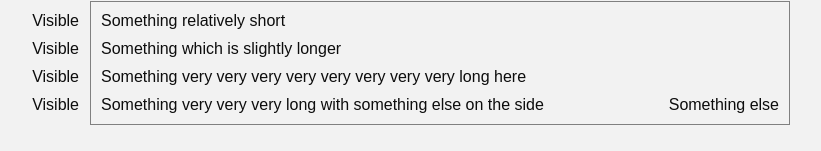
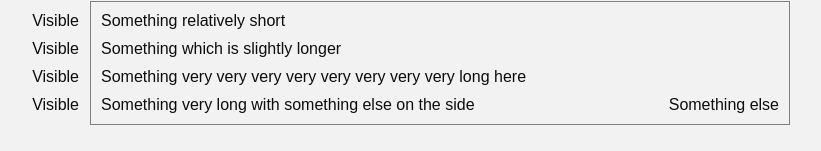
Before and after one commit to bence-toth/ellipsis-visible-experiment, a React (Create React App) app: page / in a window 1280 px wide. Shown: the part 337-488 px from the top of the page, without its empty margins (250-1071 px from the left). Built offline with nearby package versions, Linux system fonts and the light colour scheme.

Commit message:
Checking whether ellipsis is rendered

```diff
--- a/src/App.js
+++ b/src/App.js
@@ -12,7 +12,7 @@ import "./App.css";
 const App = () => {
   const [isEllipsisBig, setIsEllipsisBig] = useState(true);
 
-  const { wrapperRef, wrapperNodeWidth } = useEllipsisVisibleWrapper();
+  const [wrapperNodeWidth, wrapperRef] = useEllipsisVisibleWrapper();
 
   return (
     <div className="App" data-big={isEllipsisBig} ref={wrapperRef}>
--- a/src/Ellipsis.js
+++ b/src/Ellipsis.js
@@ -3,21 +3,28 @@ import { useEllipsisVisible } from "./useEllipsisVisible";
 import "./Ellipsis.css";
 
 const Ellipsis = () => {
-  useEllipsisVisible();
+  const [isEllipsisVisible1, ellipsisVisibleRef1] = useEllipsisVisible();
+  const [isEllipsisVisible2, ellipsisVisibleRef2] = useEllipsisVisible();
+  const [isEllipsisVisible3, ellipsisVisibleRef3] = useEllipsisVisible();
+  const [isEllipsisVisible4, ellipsisVisibleRef4] = useEllipsisVisible();
   return (
     <>
       <div className="indicators">
-        <p>Visible</p>
-        <p>Visible</p>
-        <p>Visible</p>
-        <p>Visible</p>
+        <p>{isEllipsisVisible1 ? "Overflows" : "Visible"}</p>
+        <p>{isEllipsisVisible2 ? "Overflows" : "Visible"}</p>
+        <p>{isEllipsisVisible3 ? "Overflows" : "Visible"}</p>
+        <p>{isEllipsisVisible4 ? "Overflows" : "Visible"}</p>
       </div>
       <div className="ellipsis">
-        <p>Something relatively short</p>
-        <p>Something which is slightly longer</p>
-        <p>Something very very very very very very very very long here</p>
+        <p ref={ellipsisVisibleRef1}>Something relatively short</p>
+        <p ref={ellipsisVisibleRef2}>Something which is slightly longer</p>
+        <p ref={ellipsisVisibleRef3}>
+          Something very very very very very very very very long here
+        </p>
         <div className="flex">
-          <p>Something very very very long with something else on the side</p>
+          <p ref={ellipsisVisibleRef4}>
+            Something very long with something else on the side
+          </p>
           <div className="fixed">Something else</div>
         </div>
       </div>
--- a/src/useEllipsisVisible.js
+++ b/src/useEllipsisVisible.js
@@ -7,7 +7,9 @@ const useEllipsisVisibleWrapper = () => {
   const [wrapperNodeWidth, setWrapperNodeWidth] = useState(null);
 
   const wrapperRef = useCallback((node) => {
-    setWrapperNode(node);
+    if (node instanceof HTMLElement) {
+      setWrapperNode(node);
+    }
   }, []);
 
   useEffect(() => {
@@ -32,15 +34,28 @@ const useEllipsisVisibleWrapper = () => {
     };
   }, [wrapperNode]);
 
-  return { wrapperNodeWidth, wrapperRef };
+  return [wrapperNodeWidth, wrapperRef];
 };
 
 const useEllipsisVisible = () => {
+  const [overflowingNode, setOverflowingNode] = useState(null);
+  const [isEllipsisVisible, setEllipsisVisible] = useState(false);
   const wrapperNodeWidth = useContext(EllipsisVisibleWrapperWidthContext);
+  const ellipsisVisibleRef = useCallback((node) => {
+    if (node instanceof HTMLElement) {
+      setOverflowingNode(node);
+    }
+  }, []);
 
   useEffect(() => {
-    console.log(wrapperNodeWidth);
-  }, [wrapperNodeWidth]);
+    if (wrapperNodeWidth !== null && overflowingNode instanceof HTMLElement) {
+      setEllipsisVisible(
+        overflowingNode.scrollWidth > overflowingNode.offsetWidth
+      );
+    }
+  }, [overflowingNode, wrapperNodeWidth]);
+
+  return [isEllipsisVisible, ellipsisVisibleRef];
 };
 
 export {
```
